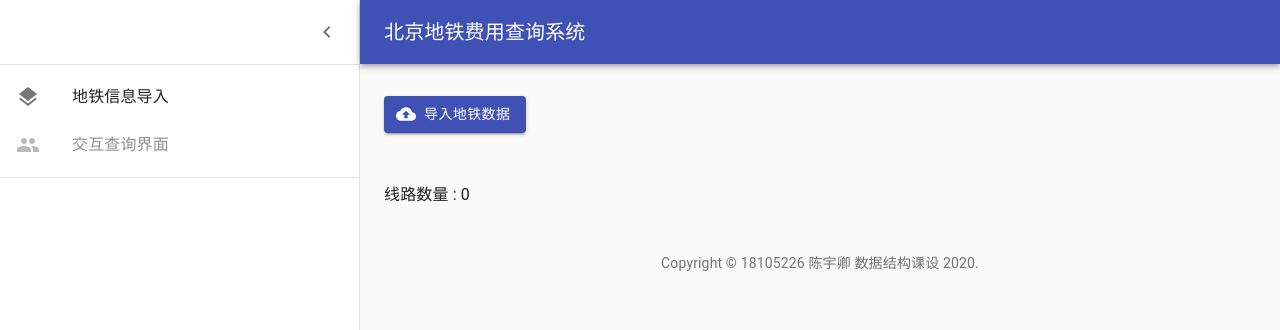
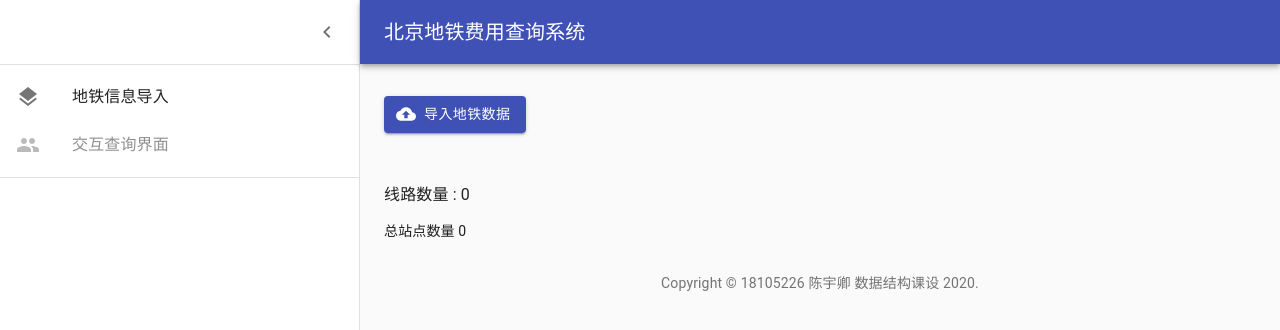
Before and after one commit to scyq/Beijing-Subway-Fare-Query, a React (Create React App) app: page / in a window 1280 px wide. Shown: the top 330 px of the page. Built offline with nearby package versions, Linux system fonts and the light colour scheme.

Commit message:
站点数量的显示

```diff
--- a/src/InfoImport.js
+++ b/src/InfoImport.js
@@ -76,6 +76,7 @@ class InfoImport extends React.Component {
         }
     }
 
+
     render() {
         return (
 
@@ -96,6 +97,8 @@ class InfoImport extends React.Component {
                     {this.renderStationList(this.state.data.lineInfo)}
                 </ul>
 
+                {this.state.data.lineInfo && '总站点数量 ' + Object.keys(this.state.data.StationController).length}
+
             </div>
         );
     }
```
Also changed, not shown: 9 other files (tests, documents, lock files or other folders).
